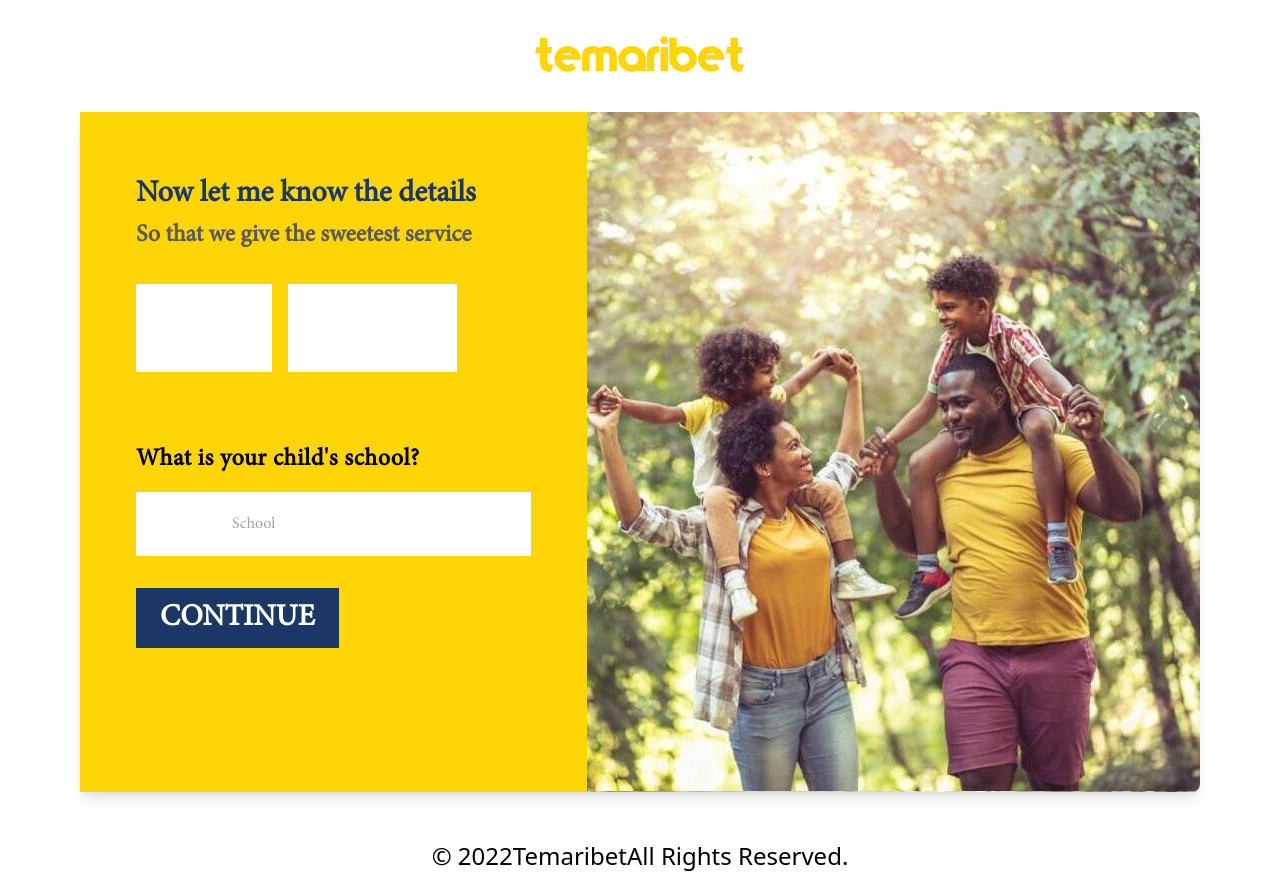
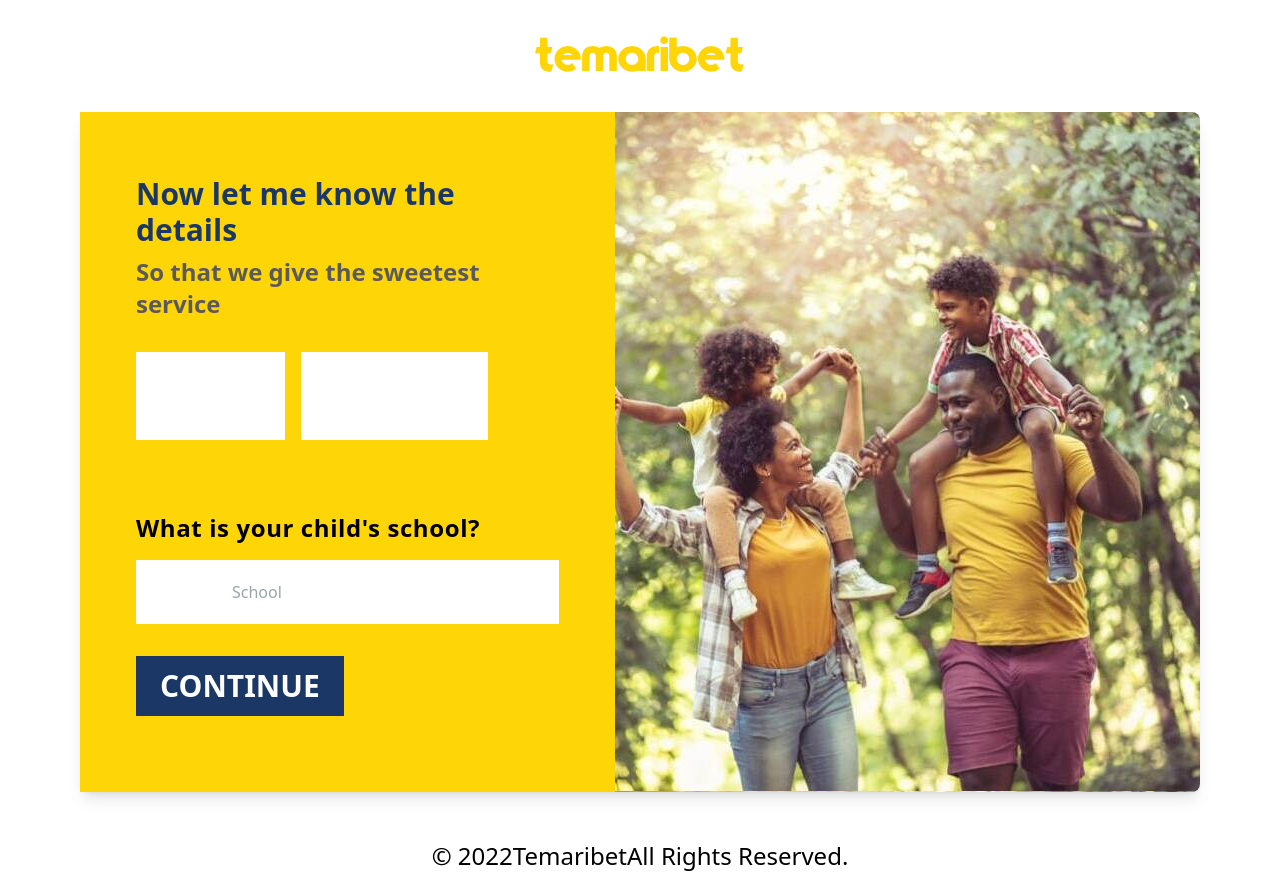
Before and after one commit to bekiTil/Temaribet-front-end-dev, a Next.js app in the folder TemariBet/nextjs-blog/: page /parentRegistration/7 in a window 1280 px wide. Built offline with nearby package versions, Linux system fonts and the light colour scheme.

Commit message:
font update on page 7

```diff
--- a/TemariBet/nextjs-blog/components/Parent/child_components/page7.js
+++ b/TemariBet/nextjs-blog/components/Parent/child_components/page7.js
@@ -1,6 +1,6 @@
 const Page7 = () => {
   return (
-    <div className = " bg-[#FED607] font-minionPro">
+    <div className = " bg-[#FED607] ">
       <div>
         <h1 className="text-3xl text-[#1A3765] font-bold ">Now let me know the details</h1>
         <p  className="text-2xl text-[#5A5A5A] font-semibold  pl-0 p-2">So that we give the sweetest service</p>
```
